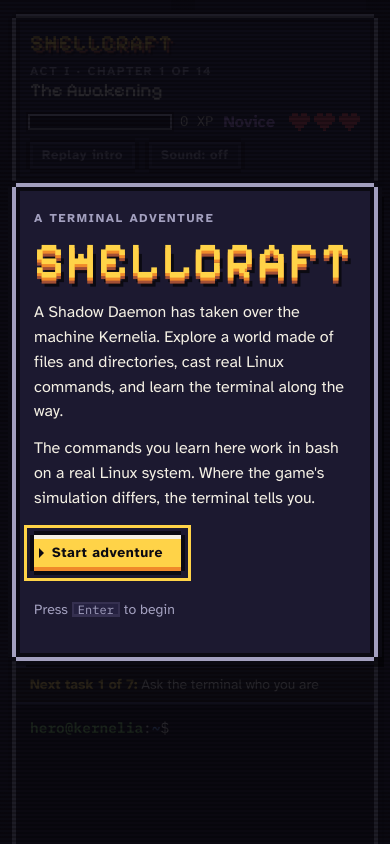
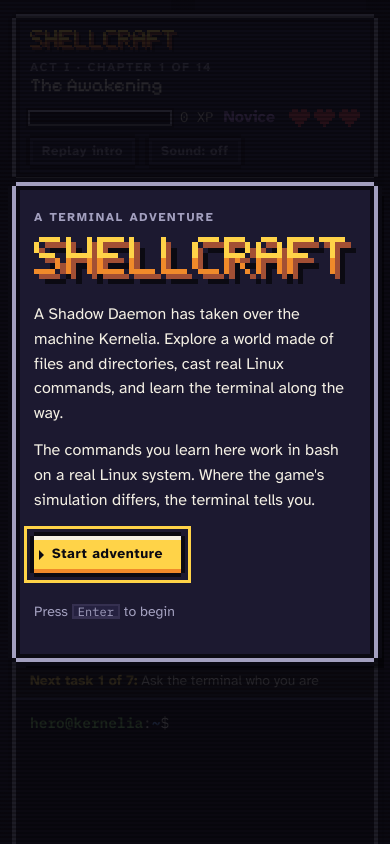
Before and after one commit to Janet16180/shellcraft, a website with bundled scripts: page index.html in a window 390 px wide. Shown: the top 844 px of the page. Built offline with nearby package versions, Linux system fonts and the light colour scheme.

Commit message:
Draw the logo as a pixel grid with an open C

```diff
--- a/index.html
+++ b/index.html
@@ -9,7 +9,7 @@
 
 <div class="app" id="app">
   <header class="hud window">
-    <h1 class="brand">SHELLCRAFT</h1>
+    <h1 class="brand" id="brand">Shellcraft</h1>
     <div class="chap"><span class="eyebrow" id="chapNum">Chapter 1</span><span class="name" id="chapName">The Awakening</span></div>
     <div class="xp">
       <div class="xpbar" id="xpBar" role="progressbar" aria-label="Progress to the next rank" aria-valuemin="0" aria-valuemax="100" aria-valuenow="0"><i id="xpFill"></i></div>
--- a/src/ui/app.js
+++ b/src/ui/app.js
@@ -15,6 +15,7 @@ import { bootText, restoredText } from './messages.js';
 import { createSound } from './sound.js';
 import { renderRoster, picksHTML } from './roster.js';
 import { createQueue } from './queue.js';
+import { logoSVG } from './logo.js';
 import { playIntro } from '../intro/player.js';
 import { biomeFor, drawKey } from '../map/map.js';
 
@@ -45,6 +46,7 @@ export async function startApp({ doc, session, createMap, createIntroBackend, re
   });
   ui.map = createMap(doc.getElementById('map'), { reducedMotion, onPick: pick => ui.terminal.insert(commandForPick(pick)) });
   ui.intro = () => playIntro({ doc, createMap, createBackend: createIntroBackend, reducedMotion, sound, onDone: line => finishIntro(ui, line) });
+  doc.getElementById('brand').innerHTML = logoSVG('SHELLCRAFT');
   renderRoster(doc.getElementById('rosterList'), drawKey, devicePixelRatio || 1);
   wireControls(ui);
   show(ui, await session.boot());
--- a/src/ui/cards.js
+++ b/src/ui/cards.js
@@ -5,6 +5,7 @@
 
 import { esc, inlineCode } from './output.js';
 import { keepFocusIn } from './focus.js';
+import { logoSVG } from './logo.js';
 
 function pairs(list) {
   return `<dl>${list.map(([command, meaning]) => `<dt>${esc(command)}</dt><dd>${inlineCode(meaning)}</dd>`).join('')}</dl>`;
@@ -19,7 +20,7 @@ function pairs(list) {
 export function titleCardHTML(resume) {
   const go = resume ? `Continue: chapter ${resume.number}` : 'Start adventure';
   return `<div class="eyebrow">A terminal adventure</div>
-    <h2 class="title-logo" id="cardTitle">SHELLCRAFT</h2>
+    <h2 class="title-logo" id="cardTitle">${logoSVG('SHELLCRAFT')}</h2>
     <p>A Shadow Daemon has taken over the machine Kernelia. Explore a world made of files and directories, cast real Linux commands, and learn the terminal along the way.</p>
     <p>The commands you learn here work in bash on a real Linux system. Where the game's simulation differs, the terminal tells you.</p>
     <div class="actions">
--- /dev/null
+++ b/src/ui/logo.js
@@ -0,0 +1,51 @@
+/**
+ * The SHELLCRAFT logo drawn as a pixel grid. Pixelify Sans draws its C so
+ * closed that the word read "SHELLORAFT", so the logo has its own 5 x 7 letters.
+ */
+
+/** The letters the logo uses, as rows of '#' (ink) and '.' (empty). */
+export const GLYPHS = {
+  A: ['.###.', '#...#', '#...#', '#####', '#...#', '#...#', '#...#'],
+  C: ['.####', '#....', '#....', '#....', '#....', '#....', '.####'],
+  E: ['#####', '#....', '#....', '####.', '#....', '#....', '#####'],
+  F: ['#####', '#....', '#....', '####.', '#....', '#....', '#....'],
+  H: ['#...#', '#...#', '#...#', '#####', '#...#', '#...#', '#...#'],
+  L: ['#....', '#....', '#....', '#....', '#....', '#....', '#####'],
+  R: ['####.', '#...#', '#...#', '####.', '#.#..', '#..#.', '#...#'],
+  S: ['.####', '#....', '#....', '.###.', '....#', '....#', '####.'],
+  T: ['#####', '..#..', '..#..', '..#..', '..#..', '..#..', '..#..'],
+};
+
+const ADVANCE = 6;
+const HEIGHT = 7;
+const SHADE_FROM = 4;
+
+function pixels(text) {
+  return [...text].flatMap((letter, i) => {
+    if (!(letter in GLYPHS)) throw new Error(`no logo glyph for ${letter}`);
+    return GLYPHS[letter].flatMap((row, y) => [...row].flatMap((cell, x) => (cell === '#' ? [[i * ADVANCE + x, y]] : [])));
+  });
+}
+
+const path = (cells, dx, dy) => cells.map(([x, y]) => `M${x + dx} ${y + dy}h1v1h-1z`).join('');
+
+/**
+ * The logo as inline SVG: gold letters with an ember lower half, a rust
+ * shadow one pixel down and right, and an ink shadow under that. The paths'
+ * classes take their colours from the page's tokens (game.css).
+ *
+ * @param {string} text Upper-case letters that have glyphs.
+ * @returns {string} SVG markup, scaled by CSS.
+ * @throws {Error} If a letter has no glyph.
+ */
+export function logoSVG(text) {
+  const cells = pixels(text);
+  const width = text.length * ADVANCE - 1 + 2;
+  const label = text[0] + text.slice(1).toLowerCase();
+  return `<svg class="logo" viewBox="0 0 ${width} ${HEIGHT + 2}" shape-rendering="crispEdges" role="img" aria-label="${label}">`
+    + `<path class="ink" d="${path(cells, 2, 2)}"/>`
+    + `<path class="rust" d="${path(cells, 1, 1)}"/>`
+    + `<path class="gold" d="${path(cells, 0, 0)}"/>`
+    + `<path class="ember" d="${path(cells.filter(([, y]) => y >= SHADE_FROM), 0, 0)}"/>`
+    + '</svg>';
+}
--- a/styles/cards.css
+++ b/styles/cards.css
@@ -75,15 +75,13 @@
 }
 
 .card .title-logo {
-  font-family: var(--font-title);
-  font-weight: 500;
-  font-variant-ligatures: none;
-  font-size: clamp(44px, 13vw, 78px);
-  line-height: 1;
-  letter-spacing: 0.04em;
-  margin: 8px 0 14px;
-  color: var(--accent);
-  text-shadow: 0 0.06em 0 var(--accent-deep), 0 0.12em 0 var(--c-rust), 0.06em 0.18em 0 var(--c-ink);
+  margin: 10px 0 18px;
+  line-height: 0;
+}
+
+.title-logo .logo {
+  width: min(100%, 520px);
+  height: auto;
 }
 
 .blink {
--- a/styles/game.css
+++ b/styles/game.css
@@ -214,10 +214,28 @@ kbd {
 }
 
 .brand {
-  font-size: 26px;
-  letter-spacing: 0.06em;
-  color: var(--accent);
-  text-shadow: 3px 3px 0 var(--c-rust), 5px 5px 0 var(--c-ink);
+  line-height: 0;
+}
+
+.brand .logo {
+  height: 27px;
+  width: auto;
+}
+
+.logo .ink {
+  fill: var(--c-ink);
+}
+
+.logo .rust {
+  fill: var(--c-rust);
+}
+
+.logo .gold {
+  fill: var(--c-gold);
+}
+
+.logo .ember {
+  fill: var(--c-ember);
 }
 
 .chap {
@@ -1074,8 +1092,8 @@ kbd {
     height: 70vh;
   }
 
-  .brand {
-    font-size: 22px;
+  .brand .logo {
+    height: 22px;
   }
 
   /* In one column a full-width map would push the terminal off the screen. */
```
Also changed, not shown: test/ui/cards.test.js (+4 -0 lines), test/ui/logo.test.js (added, +33 -0 lines).
